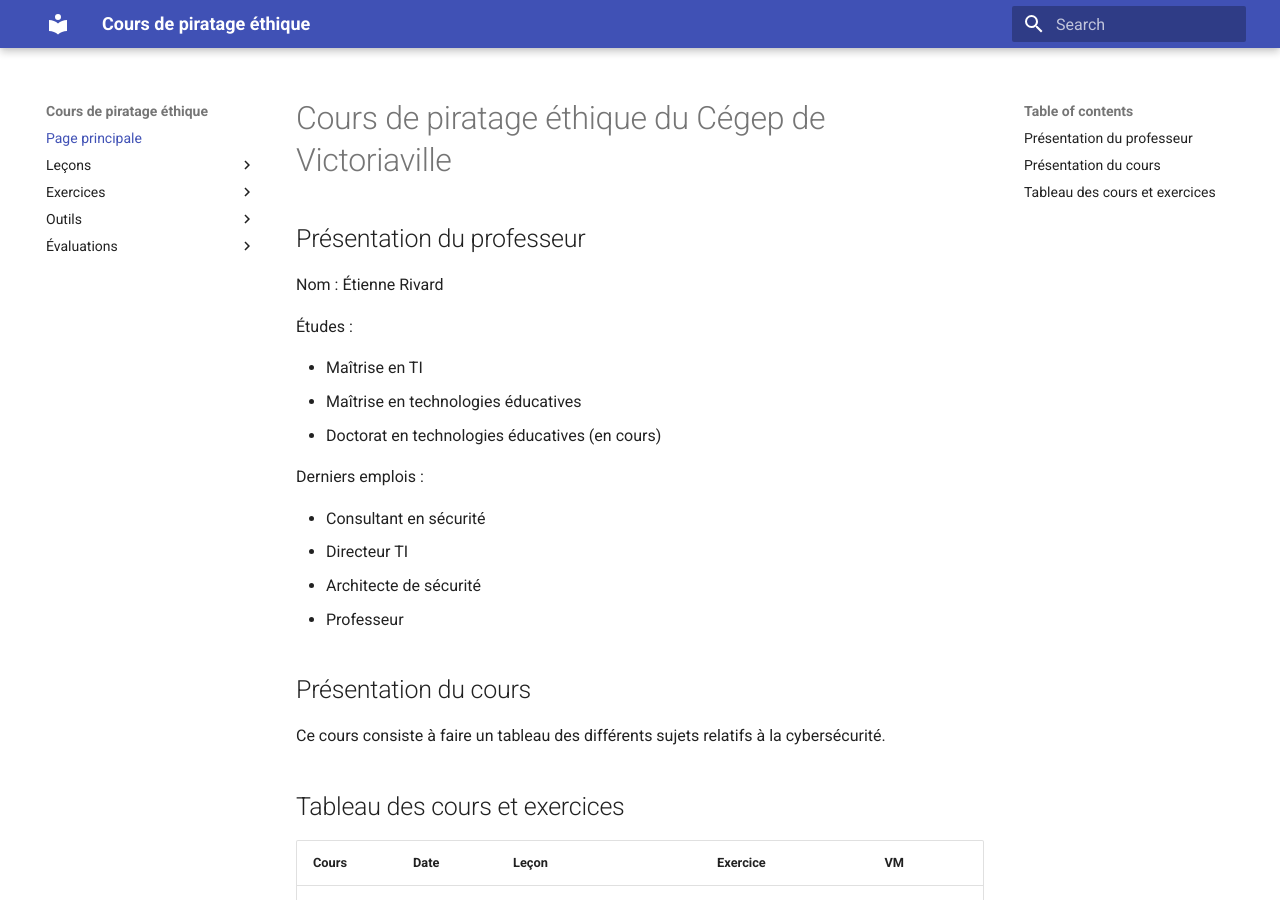
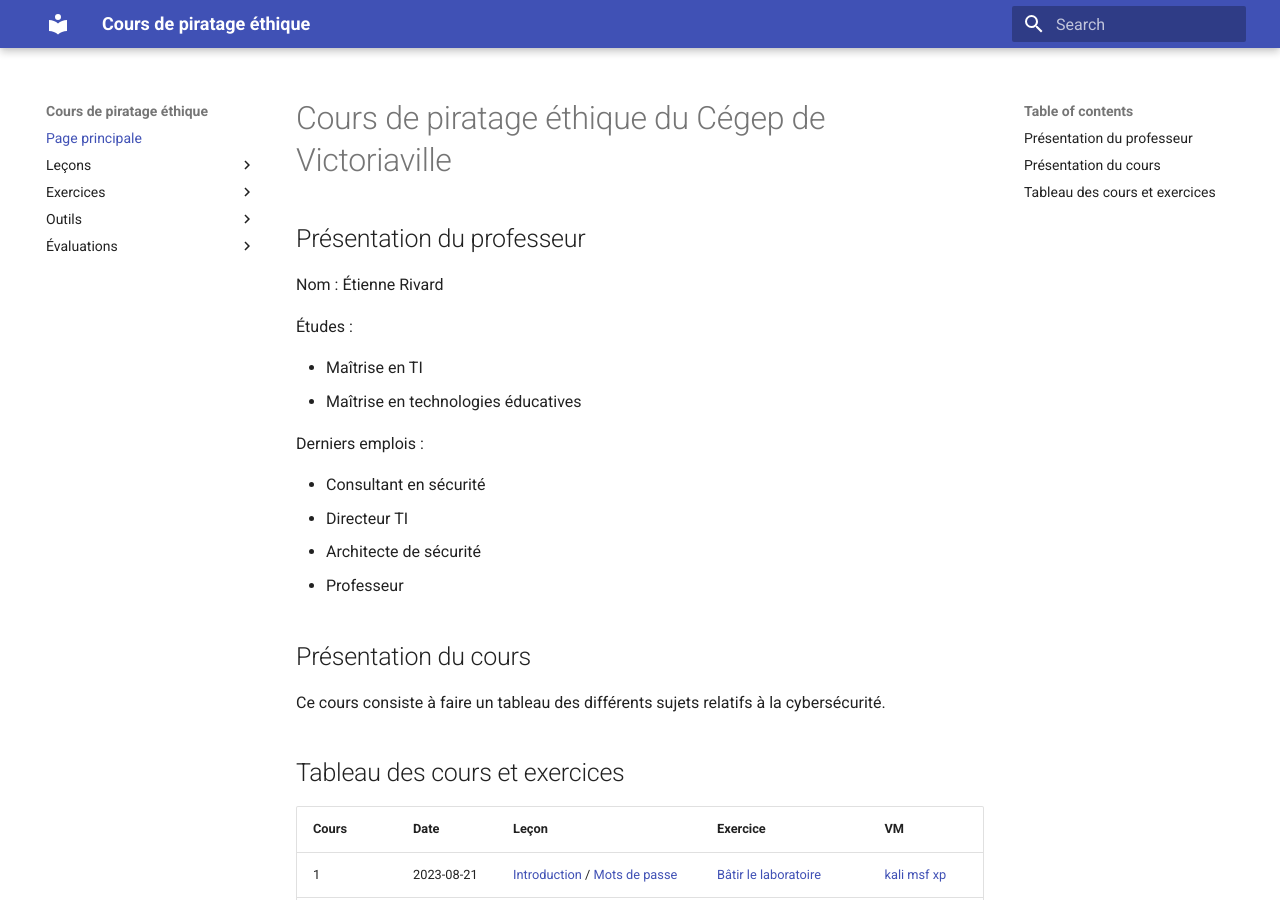
Before and after one commit to cegepvictoetienne/piratage, an MkDocs documentation site: the page built from wiki/index.md, in a window 1280 px wide and 900 px high. Built offline with MkDocs 1.6.1 and Material for MkDocs 9.7.7, drawn with Linux system fonts in a browser that asks for light colours.

Commit message:
enlever doctorat

```diff
--- a/wiki/index.md
+++ b/wiki/index.md
@@ -8,7 +8,6 @@ Nom : Étienne Rivard
 
 - Maîtrise en TI
 - Maîtrise en technologies éducatives
-- Doctorat en technologies éducatives (en cours)
 
 Derniers emplois :
 
```
